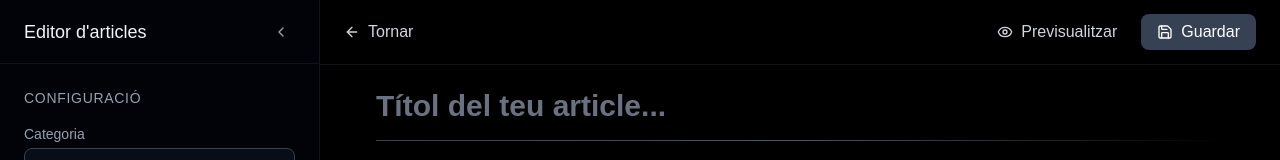
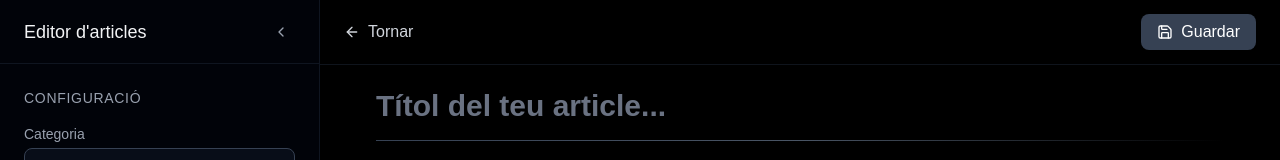
Before and after one commit to boversauros/admintonibover, a Next.js app: page /posts/new in a window 1280 px wide. Shown: the top 160 px of the page. Built offline with nearby package versions, Linux system fonts and the light colour scheme.

Commit message:
fix: only show preview button when post ID exists

```diff
--- a/app/posts/_components/PostForm/PostFormHeader.tsx
+++ b/app/posts/_components/PostForm/PostFormHeader.tsx
@@ -52,6 +52,7 @@ export const PostFormHeader: React.FC<PostFormHeaderProps> = ({
         </div>
 
         <div className="flex items-center gap-3">
+          {PostId > 0 && (
             <Link
               href={`/posts/${PostId}`}
               className="flex items-center gap-2 px-3 py-1.5 text-gray-300 hover:text-white hover:bg-gray-800/50 rounded-lg transition-all"
@@ -59,6 +60,7 @@ export const PostFormHeader: React.FC<PostFormHeaderProps> = ({
               <Eye className="w-4 h-4" />
               <span>Previsualitzar</span>
             </Link>
+          )}
           <button
             type="submit"
             form="post-form"
```
Lines whose indentation alone changed are shown as unchanged.
